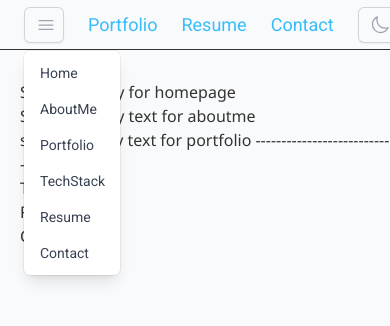
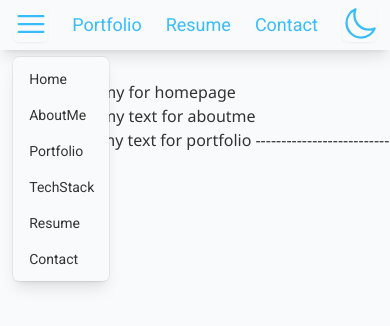
Before and after one commit to marsi107/MyPersonalWebsite, a Next.js app in the folder portfolio/: page / in a window 390 px wide. Both pictures are taken after a click on the button 44 px from the left and 24 px from the top of the page. Shown: the top 326 px of the page. Built offline with nearby package versions, Linux system fonts and the light colour scheme.

Commit message:
Add some styling to navbar
- shadow to bottom border
- add main color to it
- set bgs for light and dark themes

```diff
--- a/portfolio/app/components/Dropdown.tsx
+++ b/portfolio/app/components/Dropdown.tsx
@@ -13,28 +13,28 @@ interface DropdownProps {
 
 export default function Dropdown({ sections, iconIndex }: DropdownProps) {
 
-    let menuItemClassName = "absolute z-10 mt-2 origin-top-right rounded-md bg-white shadow-lg ring-1 ring-black ring-opacity-5 focus:outline-none"
+    let menuItemClassName = "absolute z-10 mt-2 origin-top-right rounded-md shadow-lg ring-1 ring-black ring-opacity-5 focus:outline-none bg-defColors-lBG dark:bg-defColors-dBG"
 
     const checkDropdownIcon = (iconIndex: number) => {
         switch (iconIndex) {
             case 0:
                 menuItemClassName += " left-0 w-24"
-                return <Bars3Icon className="-mr-1 h-5 w-5 text-gray-400" aria-hidden="true" />
+                return <Bars3Icon className="-mr-1 h-9 w-9 text-defColors-main" aria-hidden="true" />
 
             case 1:
                 menuItemClassName += " right-0 w-20"
-                return <MoonIcon className="-mr-1 h-5 w-5 text-gray-400" aria-hidden="true" />
+                return <MoonIcon className="-mr-1 h-9 w-9 text-defColors-main" aria-hidden="true" />
 
             default:
                 menuItemClassName += " left-0 w-24"
-                return <Bars3Icon className="-mr-1 h-5 w-5 text-gray-400" aria-hidden="true" />
+                return <Bars3Icon className="-mr-1 h-5 w-5 text-defColors-main" aria-hidden="true" />
         }
     }
 
     return (
         <Menu as="div" className="relative inline-block text-left">
             <div>
-                <Menu.Button className="inline-flex w-full justify-center rounded-md px-3 py-2 text-sm font-semibold text-gray-900 shadow-sm ring-1 ring-inset ring-gray-300 hover:bg-gray-50">
+                <Menu.Button className="inline-flex w-full justify-center rounded-md pr-[3px] text-sm font-semibold text-defColors-main shadow-sm hover:bg-defColors-lGray dark:hover:bg-defColors-dGray">
                     {checkDropdownIcon(iconIndex)}
                 </Menu.Button>
             </div>
@@ -57,8 +57,8 @@ export default function Dropdown({ sections, iconIndex }: DropdownProps) {
                                         <a
                                             href={`#${section}`}
                                             className={classNames(
-                                                active ? 'bg-gray-100 text-gray-900' : 'text-gray-700',
-                                                'block px-4 py-2 text-sm'
+                                                active ? 'text-defColors-main bg-defColors-lGray dark:bg-defColors-dGray' : 'text-defColors-dBG dark:text-defColors-lBG',
+                                                'block px-4 py-2 text-sm rounded-md'
                                             )}
                                         >
                                             {section}
--- a/portfolio/app/components/NavBar.tsx
+++ b/portfolio/app/components/NavBar.tsx
@@ -22,20 +22,20 @@ const NavBar = () => {
 
     // className="pl-6 sm:pr-9 lg:hidden"
     return (
-        <header className="fixed items-center h-[50px] w-screen flex bg-defColors-lBG text-defColors-main border-b border-defColors-dBG dark:bg-defColors-dBG dark:border-defColors-lBG font-rob lg:h-[60px]">
+        <header className="fixed items-center h-[50px] w-screen flex shadow-lg bg-defColors-lBG text-defColors-main dark:bg-defColors-dBG font-rob lg:h-[60px]">
             <div className="grow"></div>
-            <div className="pl-6 sm:pr-9 lg:hidden">
+            <div className="pl-3 pt-1 sm:pr-9 lg:hidden">
                 <Dropdown sections={menuSections} iconIndex={0} />
             </div>
             <div className="flex space-x-6 text-lg sm:text-2xl sm:space-x-9 lg:space-x-16">
-                <a href="#Home" className="hover:bg-defColors-dGray max-sm:hidden" onClick={scrollToSection}>Home</a>
-                <a href="#AboutMe" className=" hover:bg-defColors-lGray max-lg:hidden" onClick={scrollToSection}>About Me</a>
-                <a href="#Portfolio" className=" hover:bg-defColors-lGray" onClick={scrollToSection}>Portfolio</a>
-                <a href="#TechStack" className="max-lg:hidden" onClick={scrollToSection}>Tech Stack</a>
-                <a href="#Resume" className=" hover:bg-gray-200" onClick={scrollToSection}>Resume</a>
-                <a href="#Contact" onClick={scrollToSection}>Contact</a>
+                <a href="#Home" className="hover:bg-defColors-lGray dark:hover:bg-defColors-dGray max-sm:hidden" onClick={scrollToSection}>Home</a>
+                <a href="#AboutMe" className="hover:bg-defColors-lGray dark:hover:bg-defColors-dGray max-lg:hidden" onClick={scrollToSection}>About Me</a>
+                <a href="#Portfolio" className="hover:bg-defColors-lGray dark:hover:bg-defColors-dGray" onClick={scrollToSection}>Portfolio</a>
+                <a href="#TechStack" className="hover:bg-defColors-lGray dark:hover:bg-defColors-dGray max-lg:hidden" onClick={scrollToSection}>Tech Stack</a>
+                <a href="#Resume" className="hover:bg-defColors-lGray dark:hover:bg-defColors-dGray" onClick={scrollToSection}>Resume</a>
+                <a href="#Contact" className="hover:bg-defColors-lGray dark:hover:bg-defColors-dGray" onClick={scrollToSection}>Contact</a>
             </div>
-            <div className='pl-6 pr-6 sm:pl-9 lg:pl-16'>
+            <div className='pl-6 pr-3 pt-1 sm:pl-9 lg:pl-16'>
                 <Dropdown sections={darkModeSections} iconIndex={1} />
             </div>
             <div className="grow"></div>
```
